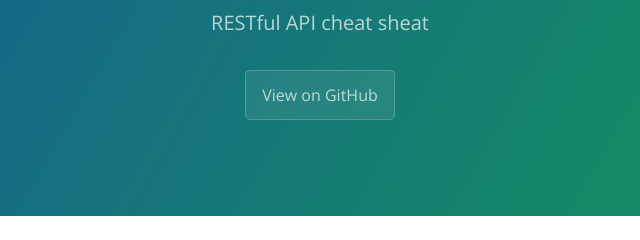
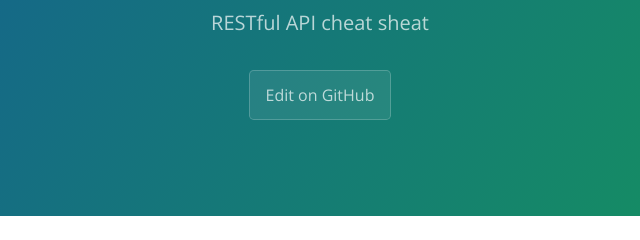
Before and after one commit to wfortin/rest, a plain HTML site: page index.html in a window 1280 px wide. Shown: the part 167-407 px from the top of the page, 320-960 px from the left. Drawn offline with nearby package versions, Linux system fonts and the light colour scheme.

Commit message:
Update index.html

```diff
--- a/index.html
+++ b/index.html
@@ -13,7 +13,7 @@
     <section class="page-header">
       <h1 class="project-name">REST</h1>
       <h2 class="project-tagline">RESTful API cheat sheat</h2>
-      <a href="https://github.com/wfortin/rest" class="btn">View on GitHub</a>
+      <a href="https://github.com/wfortin/rest/edit/master/README.md" class="btn">Edit on GitHub</a>
     </section>
 
     <section class="main-content">
```
